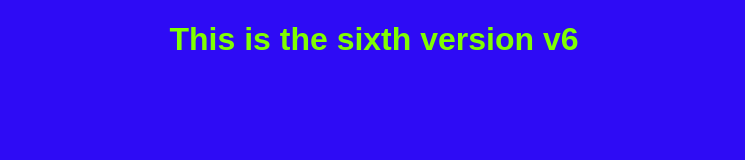
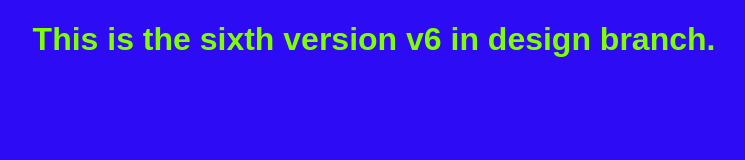
Before and after one commit to justGDthings/myRepository, a plain HTML site: page index.html in a window 1280 px wide. Shown: the whole page, without its empty margins (266-1011 px from the left). Drawn offline with Linux system fonts and the light colour scheme.

Commit message:
This is modified in design branch

```diff
--- a/index.html
+++ b/index.html
@@ -7,6 +7,6 @@
     <title>Document</title>
 </head>
 <body>
-    <h1>This is the sixth version v6</h1>
+    <h1>This is the sixth version v6 in design branch.</h1>
 </body>
 </html>
```
